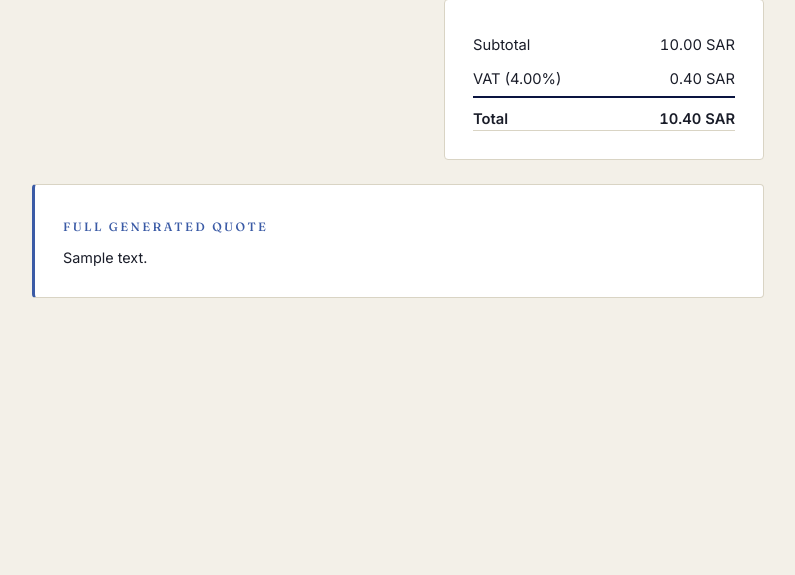
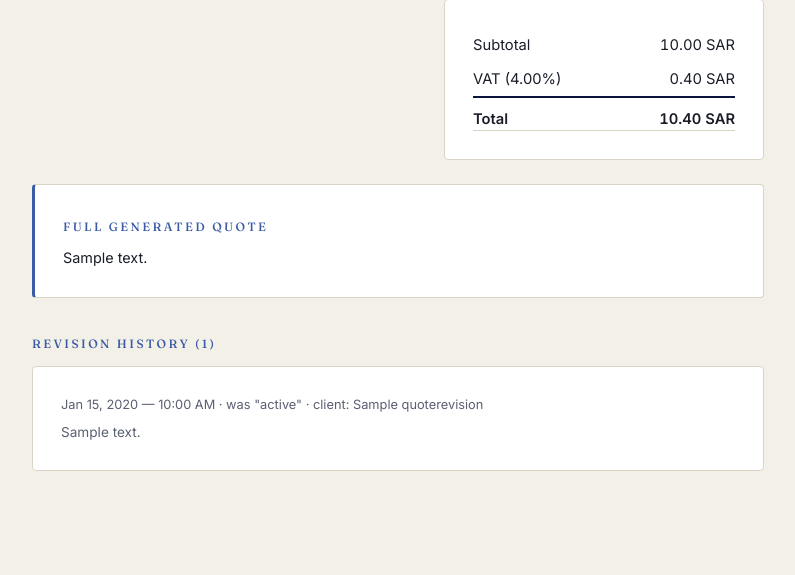
Before and after one commit to janaalturkii/offset-quotes, a Django app: page /quote/1/ in a window 1280 px wide. Shown: the part 876-1451 px from the top of the page, without its empty margins (242-1037 px from the left). Before the commit the page ends 1174 px from the top, so only its background shows below. Run offline with Django 5.2, Linux system fonts and the light colour scheme; a user stored in the database is signed in; tables that the repository leaves empty hold one stand-in row (values such as "Sample post").

Commit message:
Fix duplicated Full Generated Quote card, confirm revision history tracking works

```diff
--- a/quotes/models.py
+++ b/quotes/models.py
@@ -30,6 +30,10 @@ class QuoteLineItem(models.Model):
     category = models.CharField(max_length=100, blank=True)
     estimated_price = models.DecimalField(max_digits=10, decimal_places=2, default=0)
 
+    def __str__(self):
+        return f"{self.description} - {self.estimated_price} SAR"
+
+
 class VATSettings(models.Model):
     """
     Singleton-style model: only one row should ever exist.
@@ -48,5 +52,21 @@ class VATSettings(models.Model):
         obj, created = cls.objects.get_or_create(pk=1)
         return obj
 
+
+class QuoteRevision(models.Model):
+    """
+    A snapshot of a Quote's state, saved automatically right before
+    an edit is applied - so the full edit history is never lost.
+    """
+    quote = models.ForeignKey(Quote, on_delete=models.CASCADE, related_name='revisions')
+    client_name = models.CharField(max_length=200, blank=True)
+    client_brief = models.TextField(blank=True)
+    snapshot_text = models.TextField(help_text="The generated_quote_text at the time of this snapshot")
+    status_at_time = models.CharField(max_length=10)
+    created_at = models.DateTimeField(auto_now_add=True)
+
+    class Meta:
+        ordering = ['-created_at']
+
     def __str__(self):
-        return f"{self.description} - {self.estimated_price} SAR"
+        return f"Revision of Quote #{self.quote_id} at {self.created_at}"
--- a/quotes/templates/quotes/quote_detail.html
+++ b/quotes/templates/quotes/quote_detail.html
@@ -44,4 +44,18 @@
     <span class="eyebrow">Full Generated Quote</span>
     <pre style="white-space: pre-wrap; font-family: 'Inter', sans-serif; font-size: 0.9rem; margin-top: 10px; color: var(--ink);">{{ quote.generated_quote_text }}</pre>
 </div>
+
+{% if revisions %}
+<div style="margin-top: 32px;">
+    <span class="eyebrow">Revision History ({{ revisions.count }})</span>
+    {% for rev in revisions %}
+    <div class="card" style="margin-top: 12px;">
+        <p style="font-size: 0.8rem; color: var(--ink-soft); margin-bottom: 8px;">
+            {{ rev.created_at|date:"M d, Y — g:i A" }} · was "{{ rev.status_at_time }}" · client: {{ rev.client_name|default:"—" }}
+        </p>
+        <pre style="white-space: pre-wrap; font-family: 'Inter', sans-serif; font-size: 0.85rem; color: var(--ink-soft); margin: 0;">{{ rev.snapshot_text|truncatechars:300 }}</pre>
+    </div>
+    {% endfor %}
+</div>
+{% endif %}
 {% endblock %}
--- a/quotes/views.py
+++ b/quotes/views.py
@@ -6,6 +6,7 @@ from .generator import generate_quote
 from .pdf_export import generate_quote_pdf
 from .models import VATSettings
 from .vat_utils import calculate_totals
+from .models import Quote, QuoteLineItem, VATSettings, QuoteRevision
 
 @login_required
 def dashboard(request):
@@ -65,7 +66,10 @@ def quote_detail(request, quote_id):
     quote = get_object_or_404(Quote, id=quote_id)
     line_items = quote.line_items.all()
     totals = calculate_totals(line_items)
-    return render(request, "quotes/quote_detail.html", {"quote": quote, "line_items": line_items, "totals": totals})
+    revisions = quote.revisions.all()
+    return render(request, "quotes/quote_detail.html", {
+        "quote": quote, "line_items": line_items, "totals": totals, "revisions": revisions
+    })
 
 
 @login_required
@@ -84,6 +88,15 @@ def quote_edit(request, quote_id):
     quote = get_object_or_404(Quote, id=quote_id)
 
     if request.method == "POST":
+        # Snapshot the current state BEFORE applying any changes
+        QuoteRevision.objects.create(
+            quote=quote,
+            client_name=quote.client_name,
+            client_brief=quote.client_brief,
+            snapshot_text=quote.generated_quote_text,
+            status_at_time=quote.status,
+        )
+
         quote.client_name = request.POST.get("client_name", quote.client_name).strip()
         quote.client_brief = request.POST.get("client_brief", quote.client_brief).strip()
 
@@ -116,7 +129,6 @@ def quote_edit(request, quote_id):
         else:
             quote.status = "revised"
 
-        # Rebuild the generated_quote_text so it reflects the current, edited line items
         current_items = quote.line_items.all()
         totals = calculate_totals(current_items)
         text_parts = [f"Client: {quote.client_name}", f"Brief: {quote.client_brief}", ""]
```
Also changed, not shown: quotes/migrations/0005_quoterevision.py (added).
